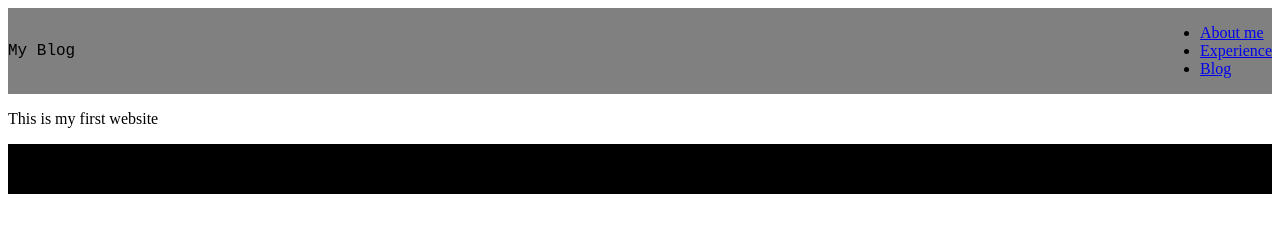
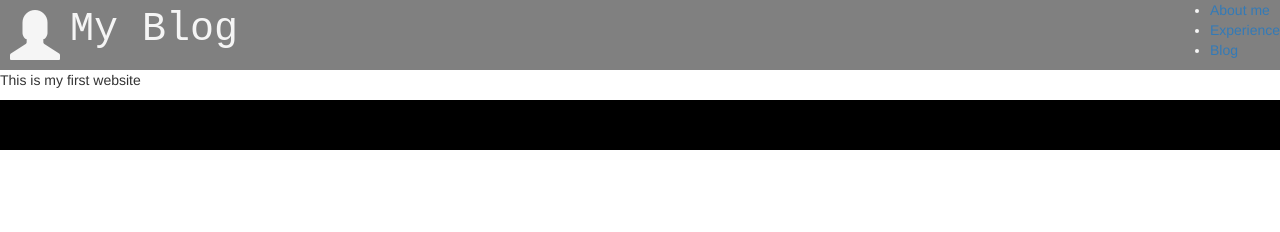
Before and after one commit to Taylah-wells/Assessment-3, a plain HTML site: page index.html in a window 1280 px wide. Drawn offline with nearby package versions, Linux system fonts and the light colour scheme.

Commit message:
update header with icons

```diff
--- a/index.html
+++ b/index.html
@@ -2,15 +2,18 @@
     <head>
         <meta charset="utf-8">
         <meta http-equiv="X-UA-Compatible" content="IE=edge">
+        <link rel="stylesheet" href="https://maxcdn.bootstrapcdn.com/bootstrap/3.3.7/css/bootstrap.min.css">
+        <link rel="stylesheet" href="https://fonts.googleapis.com/icon?family=Material+Icons">
         <title></title>
         <meta name="description" content="">
         <meta name="viewport" content="width=device-width, initial-scale=1">
         <link rel="stylesheet" href="./style.css">
+
     </head>
     <body>
         <header>
             <div>
-                <i class=""></i>
+                <i class="glyphicon glyphicon-user"></i>
                 <p>My Blog</p>
             </div>
             <nav>
--- a/style.css
+++ b/style.css
@@ -1,7 +1,7 @@
 header {
     display: flex;
     justify-content: space-between;
-    color: black;
+    color: whitesmoke;
     background: grey;
 }
 header div {
@@ -9,6 +9,11 @@ header div {
     justify-content: space-between;
     align-items: center;
     font-family: 'Courier New', Courier, monospace;
+    font-size: 4rem;
+}
+header div i {
+    font-size: 5rem;
+    margin: 1rem;
 }
 #footer {
     background-color: black;
```
